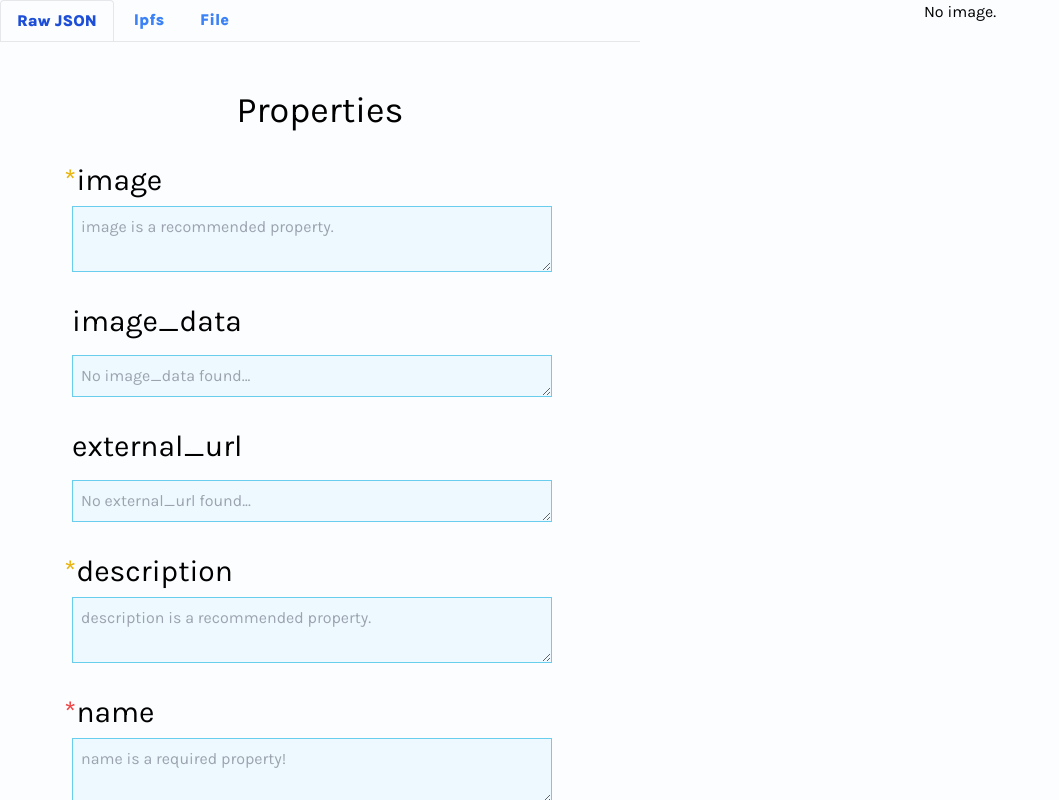
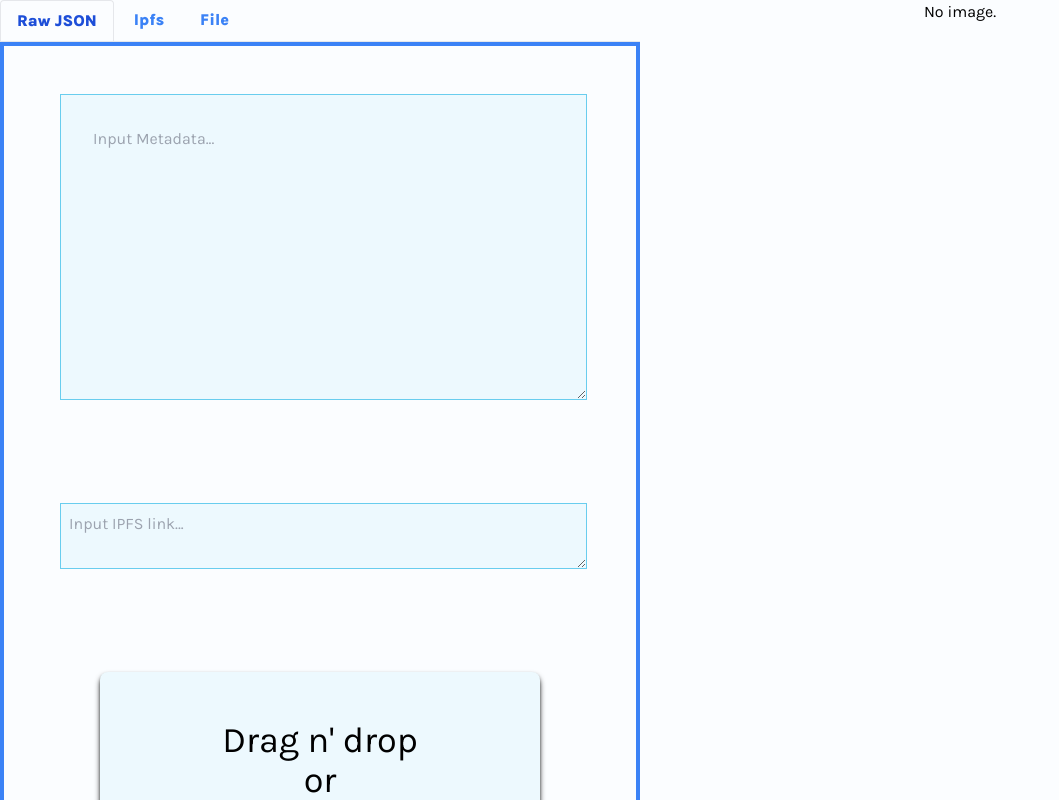
Before and after one commit to fn-Drew/Metadata-Preview, a React (Create React App) app: page / in a window 1280 px wide. Shown: the top 800 px of the page, without its empty margins (0-1059 px from the left). Built offline with nearby package versions, Linux system fonts and the light colour scheme.

Commit message:
commit before trying major router refactor

```diff
--- a/src/App.js
+++ b/src/App.js
@@ -1,5 +1,6 @@
 import "./App.css"
 import { useState } from "react"
+import { Link } from "react-router-dom"
 
 import Media from "./Components/render/Media"
 import Description from "./Components/render/Description"
@@ -8,6 +9,9 @@ import ExternalUrl from "./Components/render/ExternalUrl"
 import SchemaUI from "./Components/render/SchemaUI.js"
 import AnimationUrl from "./Components/render/AnimationUrl.js"
 import NavBar from "./Components/NavBar"
+import RawJsonInput from "./Components/RawJsonInput"
+import IpfsInput from "./Components/IpfsInput"
+import FileInput from "./Components/FileInput"
 
 function App() {
   const [rawJsonInput, setRawJsonInput] = useState([])
@@ -19,10 +23,12 @@ function App() {
   return (
     <div class="w grid h-full w-full grid-cols-2 bg-[#fbfdff] font-body">
       <div>
-        <NavBar
-          setRawJsonInput={setRawJsonInput}
-          handleRawJsonInput={handleRawJsonInput}
-        />
+        <NavBar />
+        <div class="border-blue-500 border-solid border-4">
+          <RawJsonInput handleRawJsonInput={handleRawJsonInput} />
+          <IpfsInput setRawJsonInput={setRawJsonInput} />
+          <FileInput setRawJsonInput={setRawJsonInput} />
+        </div>
         <div>
           <SchemaUI userInput={rawJsonInput} />
         </div>
--- a/src/Components/NavBar.js
+++ b/src/Components/NavBar.js
@@ -1,33 +1,32 @@
-import { Outlet, NavLink } from "react-router-dom"
+import { Outlet, Link } from "react-router-dom"
 
 const NavBar = () => {
   return (
     <div>
       <ul class="flex border-b">
         <li class="-mb-px-px mr-1">
-          <NavLink
-            activeClassName="text-red-500"
+          <Link
             className="inline-block rounded-t border-l border-t border-r py-2 px-4 font-semibold text-blue-700"
             to="/RawJsonInput"
           >
             Raw JSON
-          </NavLink>
+          </Link>
         </li>
         <li class="mr-1">
-          <NavLink
+          <Link
             className="inline-block py-2 px-4 font-semibold text-blue-500 hover:text-blue-800"
             to="/IPFSinput"
           >
             Ipfs
-          </NavLink>
+          </Link>
         </li>
         <li class="mr-1">
-          <NavLink
+          <Link
             className="inline-block py-2 px-4 font-semibold text-blue-500 hover:text-blue-800"
             to="/FileInput"
           >
             File
-          </NavLink>
+          </Link>
         </li>
       </ul>
       <Outlet />
--- a/src/Components/RawJsonInput.js
+++ b/src/Components/RawJsonInput.js
@@ -1,12 +1,11 @@
-const RawJsonInput = (props) => {
+const RawJsonInput = ({ handleRawJsonInput }) => {
   return (
     <div class="mx-14 w-full py-12">
       <textarea
         class="h-5/6 w-5/6 resize-y border-[1px] border-solid border-[#69cdee] bg-[#edf9fe] p-8"
         rows="10"
-        value={props.RawJsonInput}
         placeholder="Input Metadata..."
-        onInput={props.handleUserInput}
+        onInput={handleRawJsonInput}
       />
     </div>
   )
--- a/src/index.js
+++ b/src/index.js
@@ -17,7 +17,7 @@ ReactDOM.render(
         <Route path="/" element={<App />}>
           <Route
             path="RawJsonInput"
-            element={<RawJsonInput handleUserInput={handleRawJsonInput} />}
+            element={<RawJsonInput handleRawJsonInput={handleRawJsonInput} />}
           />
           <Route
             path="IPFSinput"
```
